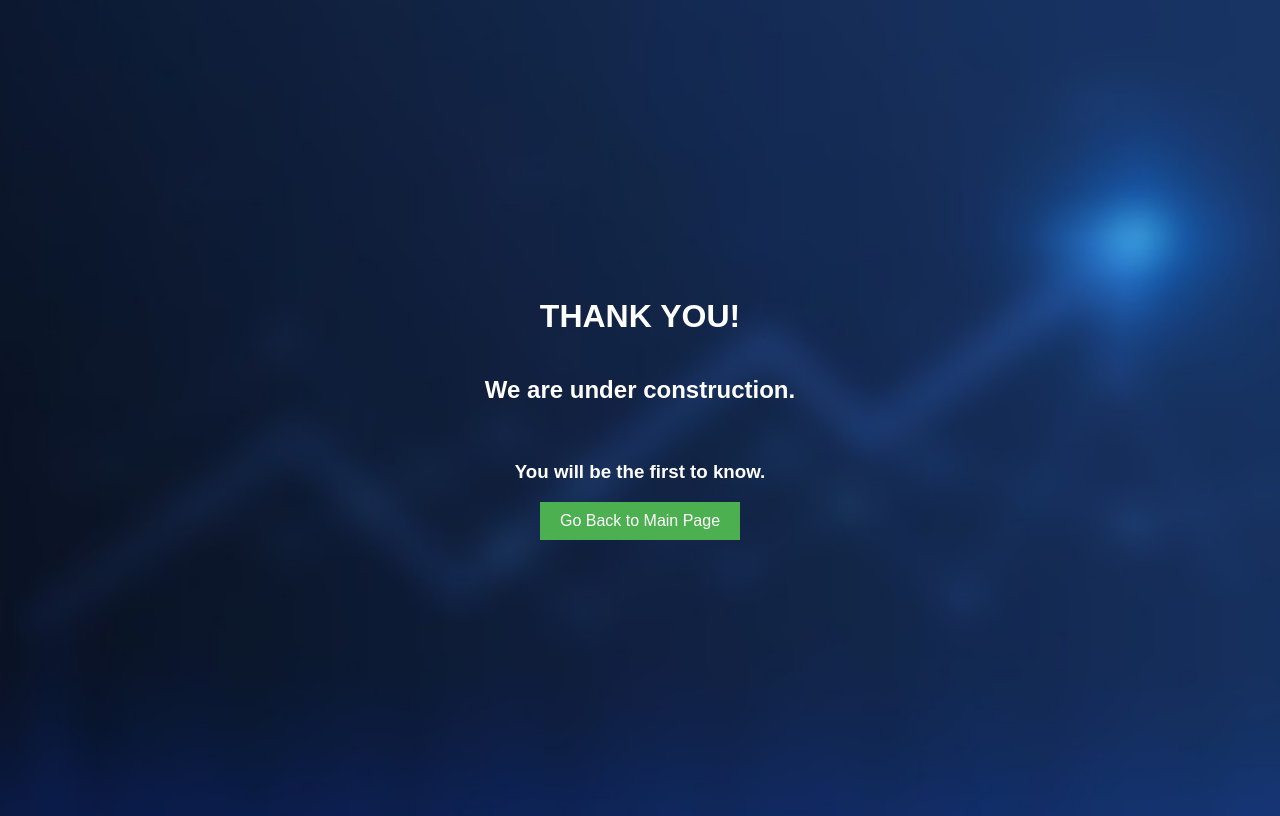
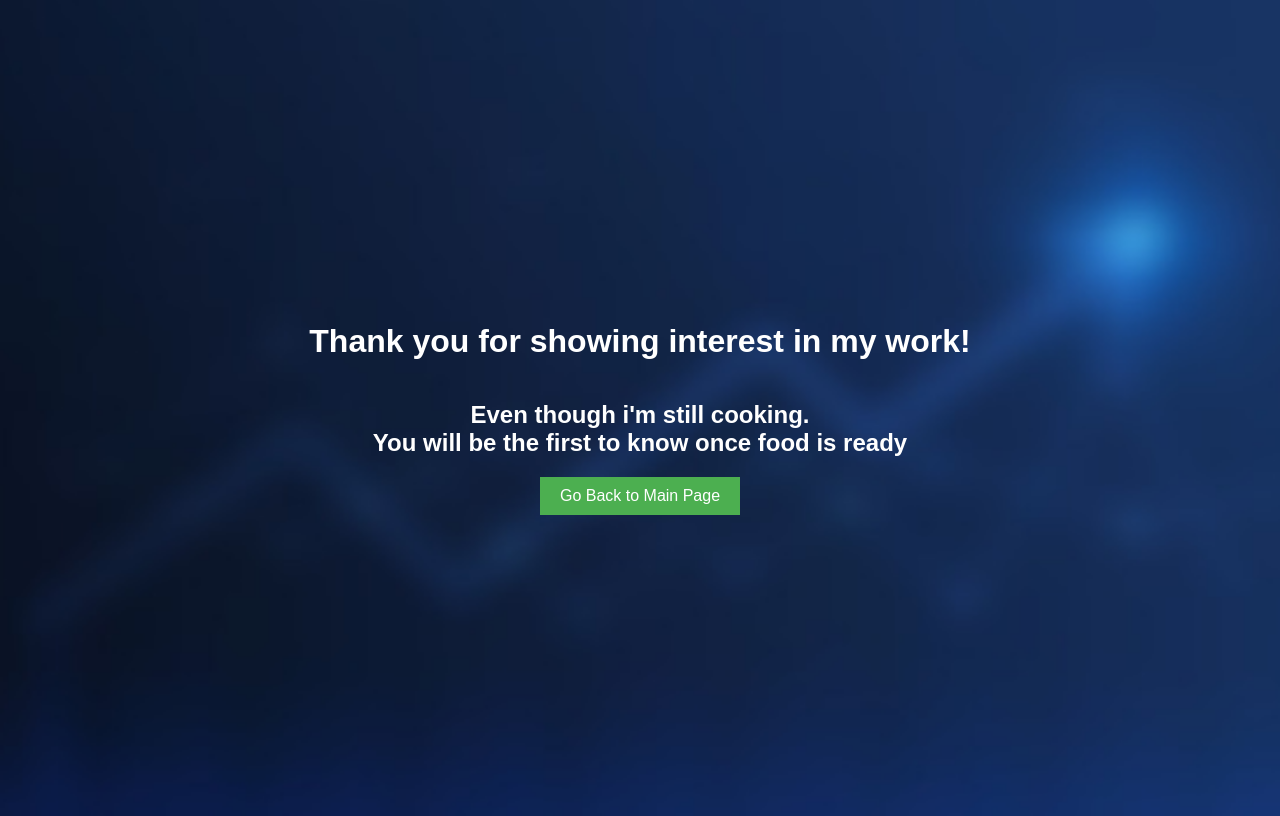
Before and after one commit to Rhahloth/thankyou, a plain HTML site: page index.html in a window 1280 px wide. Drawn offline with Linux system fonts and the light colour scheme.

Commit message:
Update index.html

```diff
--- a/index.html
+++ b/index.html
@@ -17,10 +17,12 @@
       color: white;
     "
   >
-    <h1>THANK YOU!</h1>
-    <h2>We are under construction.</h2>
-    <br />
-    <h3>You will be the first to know.</h3>
+    <h1>Thank you for showing interest in my work!</h1>
+    <h2>
+      Even though i'm still cooking.<br />
+      You will be the first to know once food is ready
+    </h2>
+
     <div>
       <button
         onclick="window.location.href='https://rhahloth.github.io/raymond.okello/#';"
```
